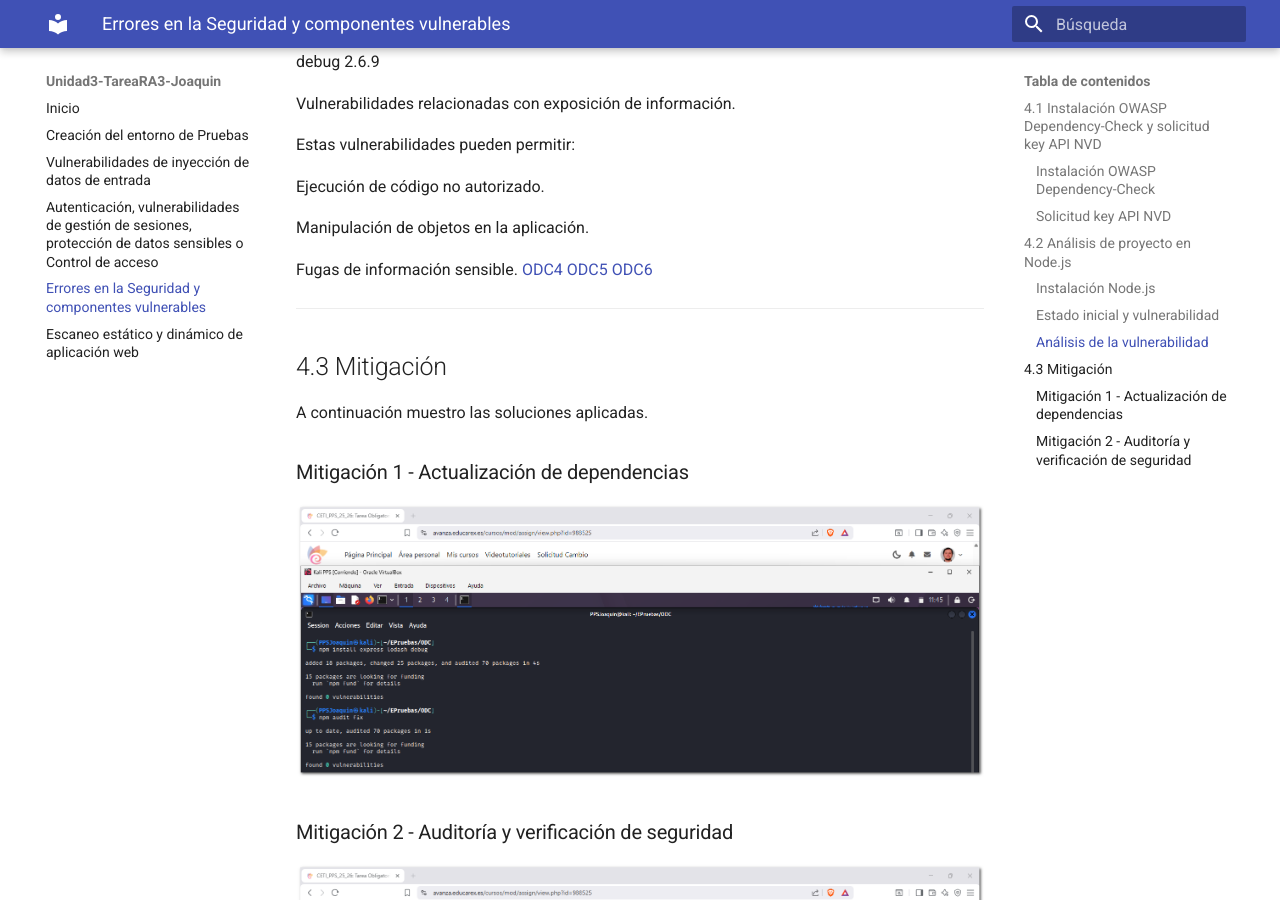
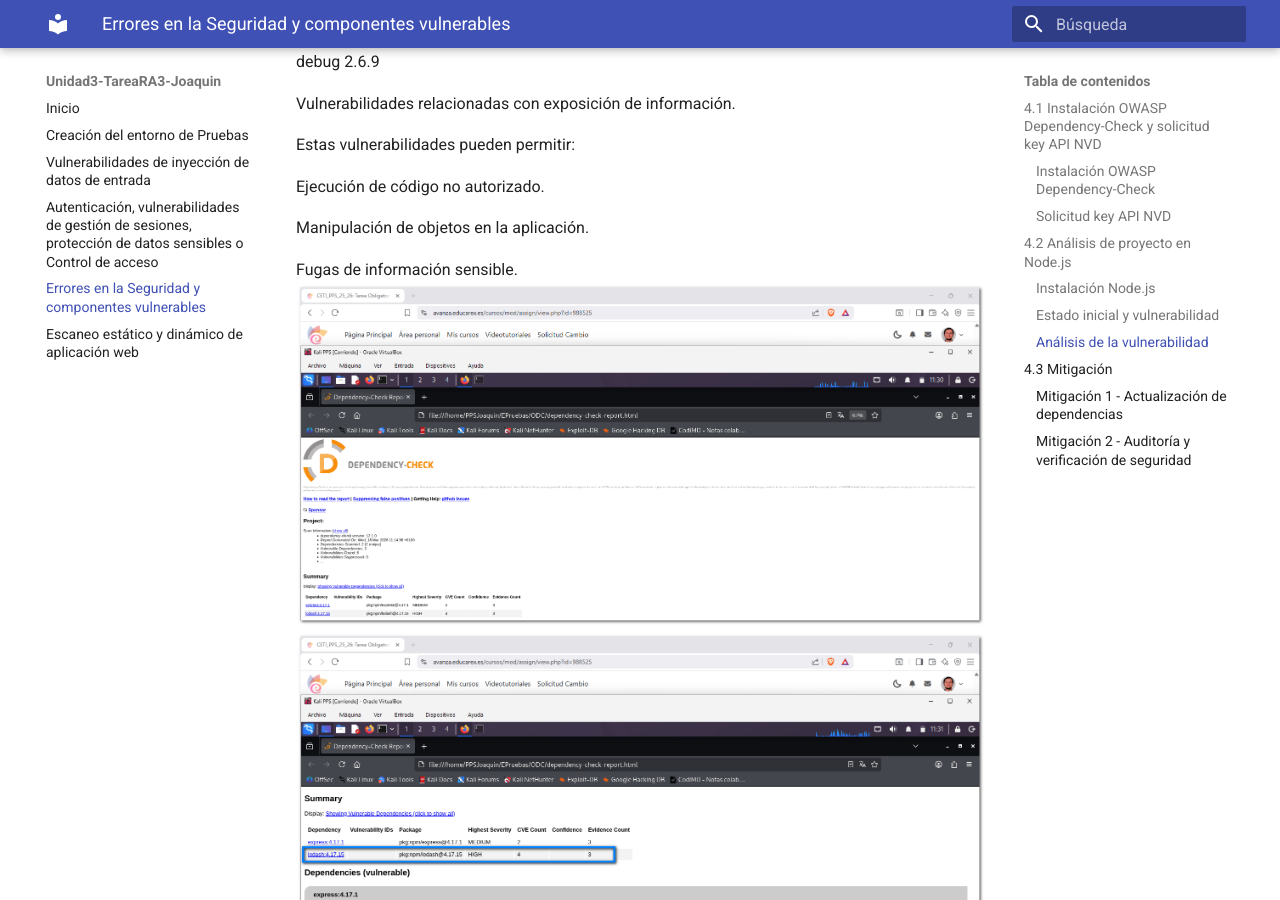
Before and after one commit to JBLeopard/Unidad3-TareaRA3-Joaquin, an MkDocs documentation site: the page built from docs/ActividadSeguridad.md, in a window 1280 px wide and 900 px high, scrolled down 4367 px. Built offline with MkDocs 1.6.1 and Material for MkDocs 9.7.7, drawn with Linux system fonts in a browser that asks for light colours.

Commit message:
Update ActividadSeguridad.md

```diff
--- a/docs/ActividadSeguridad.md
+++ b/docs/ActividadSeguridad.md
@@ -109,9 +109,9 @@ Ejecución de código no autorizado.
 Manipulación de objetos en la aplicación.
 
 Fugas de información sensible.
-[ODC4](./images/apartado_cuatro/odc4.png)
-[ODC5](./images/apartado_cuatro/odc5.png)
-[ODC6](./images/apartado_cuatro/odc6.png)
+![ODC4](./images/apartado_cuatro/odc4.png)
+![ODC5](./images/apartado_cuatro/odc5.png)
+![ODC6](./images/apartado_cuatro/odc6.png)
 
 ---
 
```
